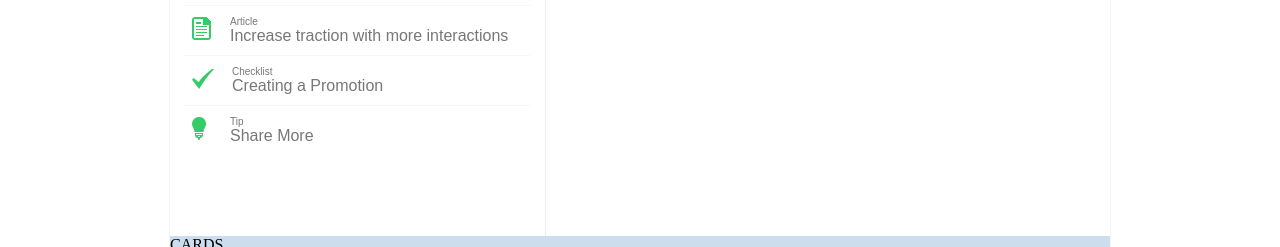
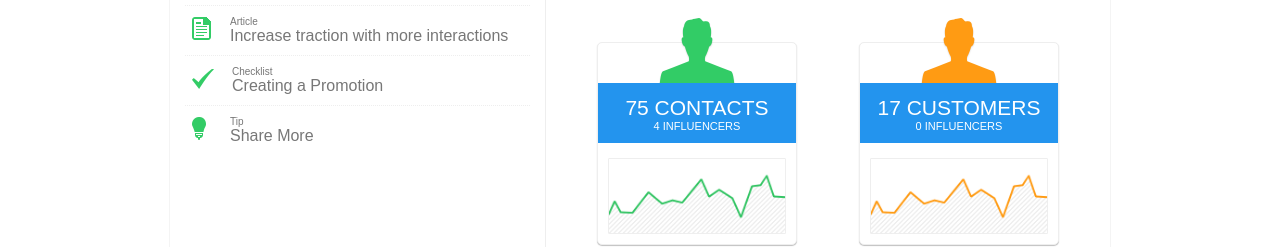
Before and after one commit to amygtownsend/mejo487-project1, a plain HTML site: page index.html in a window 1280 px wide. Shown: the part 705-952 px from the top of the page. Drawn offline with Linux system fonts and the light colour scheme.

Commit message:
add contact and customer cards

```diff
--- a/css/style.css
+++ b/css/style.css
@@ -8,7 +8,7 @@
 
 /* GENERAL STYLING */
 
-h1, .announce-text, p, h2, .task-name, .task-number, .recommend-category, .recommend-title, h3, .selected, .selector-options a, .checkbox {
+h1, .announce-text, p, h2, .task-name, .task-number, .recommend-category, .recommend-title, h3, .selected, .selector-options a, .checkbox, .banner-title, .banner-subtitle {
   font-family: 'Myriad Pro', sans-serif;
   font-weight: 400;
 }
@@ -23,7 +23,7 @@ h1, .announce-text, p, h2, .task-name, .task-number, .recommend-category, .recom
   display: grid;
   margin: 0;
   grid-template-columns: 1fr 6fr 1fr;
-  grid-template-rows: 40px 115px 90px 900px 40px;
+  grid-template-rows: 40px 115px 90px 950px 40px;
   grid-template-areas:
     'hd hd hd'
     'nv nv nv'
@@ -178,7 +178,7 @@ h1 {
   margin: 0;
   box-shadow: 0px 1px 1px rgba(0, 0, 0, .25);
   grid-template-columns: 1fr 1fr 1fr 1fr 1fr;
-  grid-template-rows: 55px 280px 350px 200px;
+  grid-template-rows: 55px 280px 400px 200px;
   grid-template-areas:
     'ann ann ann ann ann'
     'tk tk analyt analyt analyt'
@@ -461,7 +461,8 @@ h3 {
 
 .checks {
   text-align: center;
-  margin-top: 25px;
+  padding: 25px 0;
+  border-bottom: 1px solid #eeeeee;
 }
 
 .checkbox {
@@ -534,6 +535,69 @@ h3 {
 
 .goog .checkbox-text {
   background-color: #31cc66;
+}
+
+.contacts-customers {
+  display: flex;
+  justify-content: space-around;
+  margin: 45px 20px;
+}
+
+.contacts-graph, .customers-graph {
+  position: relative;
+  padding: 10px;
+  background: #ffffff;
+  border: 1px solid #eeeeee;
+  border-radius: 5px;
+  width: 200px;
+  text-align: center;
+  box-shadow: 0px 1px 1px rgba(0, 0, 0, .25);
+}
+
+.customer-icon {
+  display: block;
+  margin: 0 auto;
+  left: 50%;
+  margin-left: -39px;
+  position: absolute;
+  top: -25px;
+  z-index: 0;
+}
+
+.banner {
+  display: flex;
+  position: absolute;
+  margin-top: 25px;
+  align-items: center;
+  justify-content: center;
+  background: #2394ee;
+  height: 60px;
+  width: 100%;
+  left: 50%;
+  margin-left: -99px;
+  top: 15px;
+  z-index: 1;
+}
+
+.chart-icon {
+  display: block;
+  padding-top: 105px;
+  width: 100%;
+  margin: 0 auto;
+}
+
+.banner .title, .banner .subtitle {
+  color: #ffffff;
+  text-transform: uppercase;
+}
+
+.banner .title {
+  font-size: 21px;
+  padding-top: 2px;
+}
+
+.banner .subtitle {
+  font-size: 11px;
 }
 
 .cards {
--- a/index.html
+++ b/index.html
@@ -195,6 +195,28 @@
             <span class="checkmark"></span>
           </label>
         </div>
+        <div class="contacts-customers">
+          <div class="contacts-graph">
+            <img class="customer-icon" src="img/customer-icon-green.png">
+            <div class="banner">
+              <div class="banner-title">
+                <div class="title">75 Contacts</div>
+                <div class="subtitle">4 Influencers</div>
+              </div>
+            </div>
+            <img class="chart-icon" src="img/chart-icon-green.png">
+          </div>
+          <div class="customers-graph">
+            <img class="customer-icon" src="img/customer-icon-orange.png">
+            <div class="banner">
+              <div class="banner-title">
+                <div class="title">17 Customers</div>
+                <div class="subtitle">0 Influencers</div>
+              </div>
+            </div>
+            <img class="chart-icon" src="img/chart-icon-orange.png">
+          </div>
+        </div>
       </div>
       <div class="cards">
         CARDS
```
